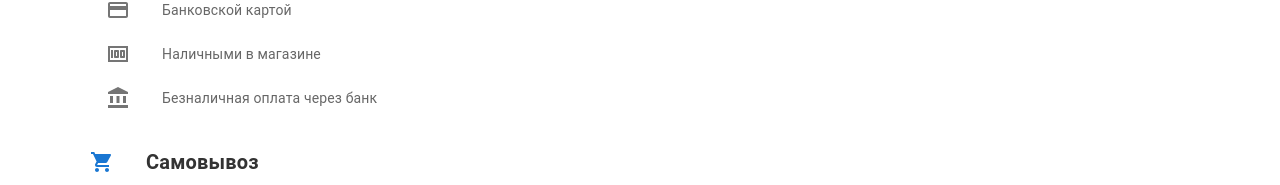
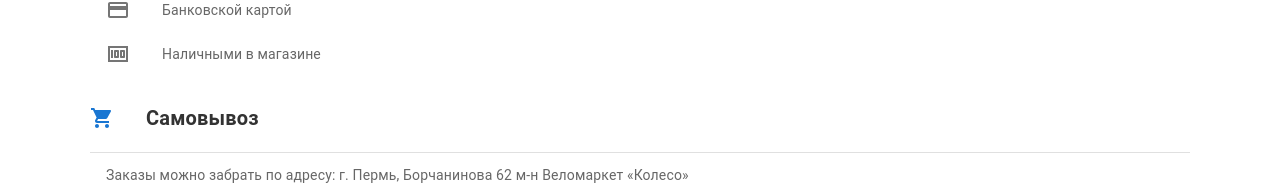
Before and after one commit to velheorr/velomarket, a React (Create React App) app: page /delivery in a window 1280 px wide. Shown: the part 223-408 px from the top of the page. Built offline with nearby package versions, Linux system fonts and the light colour scheme.

Commit message:
- оплата через банк и - тел номер

```diff
--- a/src/pages/Contacts/Contacts.jsx
+++ b/src/pages/Contacts/Contacts.jsx
@@ -63,10 +63,6 @@ const Contacts = () => {
                     <ListItemIcon><PhoneIcon /></ListItemIcon>
                     <ListItemText secondary="тел: +7 (902) 471-37-69" />
                 </ListItem>
-                <ListItem>
-                    <ListItemIcon><PhoneIcon /></ListItemIcon>
-                    <ListItemText secondary="тел: +7 (902) 808-22-68" />
-                </ListItem>
             </List>
 
 
--- a/src/pages/Delivery/Delivery.jsx
+++ b/src/pages/Delivery/Delivery.jsx
@@ -10,7 +10,6 @@ import List from "@mui/material/List";
 import QrCodeScannerIcon from '@mui/icons-material/QrCodeScanner';
 import CreditCardIcon from '@mui/icons-material/CreditCard';
 import MoneyIcon from '@mui/icons-material/Money';
-import AccountBalanceIcon from '@mui/icons-material/AccountBalance';
 import PaymentsIcon from '@mui/icons-material/Payments';
 import Slider from "../../Slider/Slider";
 
@@ -39,10 +38,6 @@ const Delivery = () => {
                 <ListItem>
                     <ListItemIcon><MoneyIcon /></ListItemIcon>
                     <ListItemText secondary="Наличными в магазине" />
-                </ListItem>
-                <ListItem >
-                    <ListItemIcon><AccountBalanceIcon /></ListItemIcon>
-                    <ListItemText secondary="Безналичная оплата через банк" />
                 </ListItem>
             </List>
 
```
Also changed, not shown: src/pages/Catalog/catalogFilters/catalogFiltersContainer.jsx (line endings or trailing spaces).
